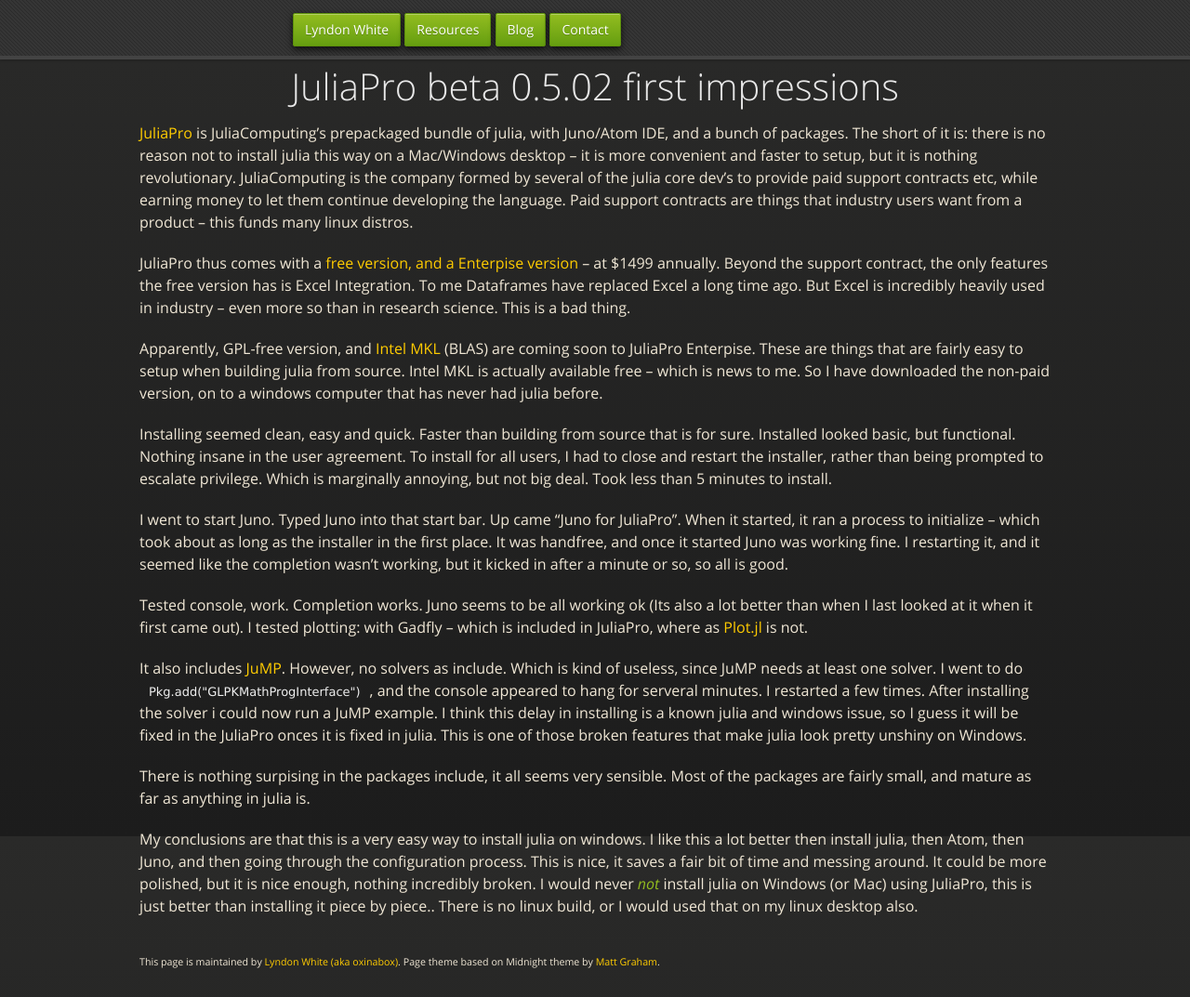
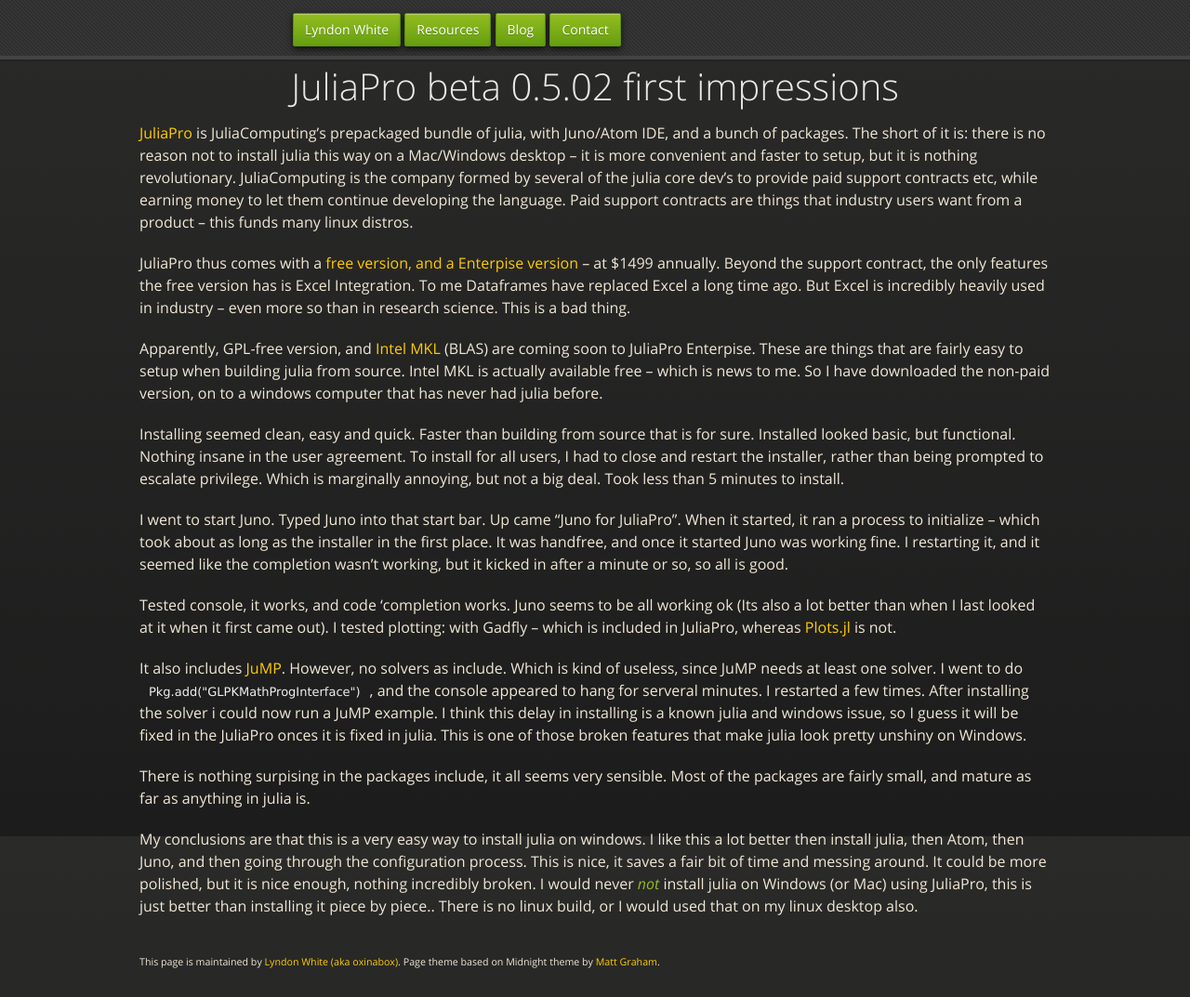
Before and after one commit to oxinabox/oxinabox.github.io, a Jekyll site: the page built from _posts/2017-01-19-JuliaPro-first-impressions.md, in a window 1280 px wide and 1073 px high. Shown: the whole window at 93% size. Built offline with Jekyll 4.4.1, drawn with Linux system fonts in a browser that asks for light colours; nearby versions of some CDN libraries; some web fonts are replaced.

Commit message:
Update 2017-01-19-JuliaPro-first-impressions.md

```diff
--- a/_posts/2017-01-19-JuliaPro-first-impressions.md
+++ b/_posts/2017-01-19-JuliaPro-first-impressions.md
@@ -14,15 +14,15 @@
 
 Apparently, GPL-free version, and [Intel MKL](https://software.intel.com/en-us/intel-mkl) (BLAS) are coming soon to JuliaPro Enterpise. These are things that are fairly easy to setup when building julia from source. Intel MKL is actually available free -- which is news to me. So I have downloaded the non-paid version, on to a windows computer that has never had julia before.
 
-Installing seemed clean, easy and quick. Faster than building from source that is for sure. Installed looked basic, but functional. Nothing insane in the user agreement. To install for all users, I had to close and restart the installer, rather than being prompted to escalate privilege. Which is marginally annoying, but not big deal. Took less than 5 minutes to install.
+Installing seemed clean, easy and quick. Faster than building from source that is for sure. Installed looked basic, but functional. Nothing insane in the user agreement. To install for all users, I had to close and restart the installer, rather than being prompted to escalate privilege. Which is marginally annoying, but not a big deal. Took less than 5 minutes to install.
 
 I went to start Juno. Typed Juno into that start bar.
 Up came "Juno for JuliaPro". When it started, it ran a process to initialize -- which took about as long as the installer in the first place. It was handfree, and once it started Juno was working fine.
 I restarting it, and it seemed like the completion wasn't working, but it kicked in after a minute or so, so all is good.
 
-Tested console, work. Completion works.
+Tested console, it works, and code 'completion works.
 Juno seems to be all working ok (Its also a lot better than when I last looked at it when it first came out).
-I tested plotting: with Gadfly -- which is included in JuliaPro, where as [Plot.jl](https://github.com/JuliaPlots/Plots.jl) is not.
+I tested plotting: with Gadfly -- which is included in JuliaPro, whereas [Plots.jl](https://github.com/JuliaPlots/Plots.jl) is not.
 
 It also includes [JuMP](http://jump.readthedocs.io/).
 However, no solvers as include. Which is kind of useless, since JuMP needs at least one solver.
```
